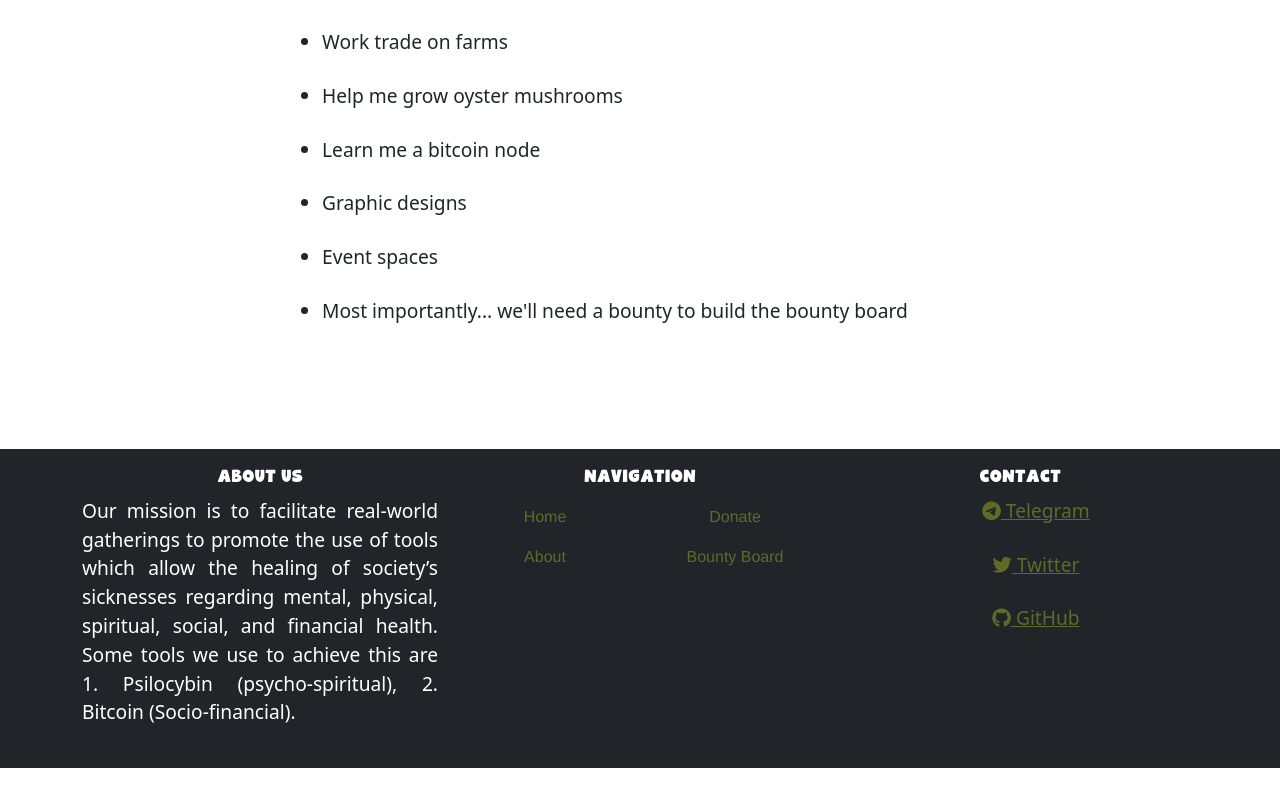
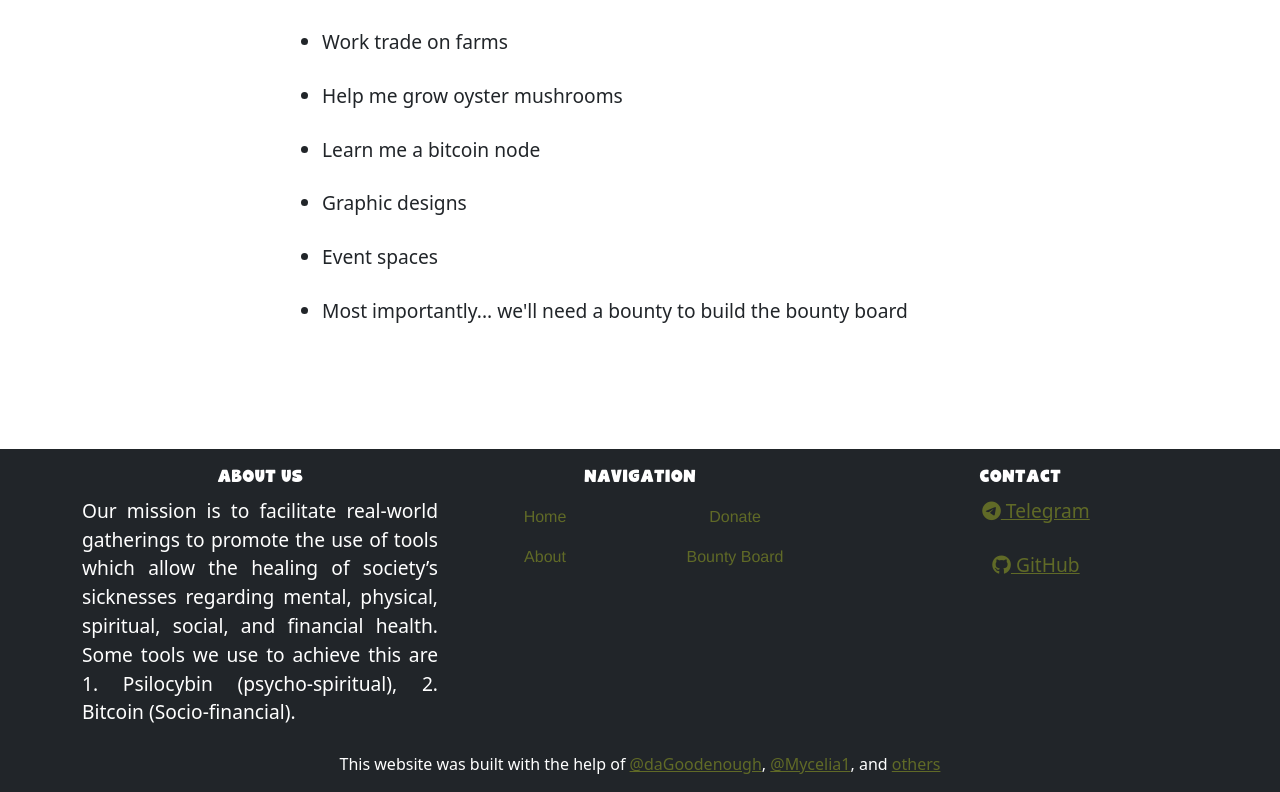
Before and after one commit to gudnuf/psitadel, a React (Create React App) app in the folder frontend/: page /bounty in a window 1280 px wide. Shown: the part 436-1228 px from the top of the page. Before the commit the page ends 1204 px from the top, so only its background shows below. Built offline with nearby package versions, Linux system fonts and the light colour scheme.

Commit message:
Add contributions in footer

```diff
--- a/frontend/src/components/Footer.js
+++ b/frontend/src/components/Footer.js
@@ -52,15 +52,6 @@ const Footer = () => (
               </li>
             </a>
             <a
-              href="https://twitter.com/DecrimNat"
-              target="_blank"
-              rel="noreferrer"
-            >
-              <li>
-                <i className="fa-brands fa-twitter" /> Twitter
-              </li>
-            </a>
-            <a
               href="https://github.com/daGoodenough/psitadel"
               target="_blank"
               rel="noreferrer"
@@ -72,6 +63,16 @@ const Footer = () => (
           </ul>
         </Col>
       </Row>
+      <Row className="text-center">
+        <Col xs={12}>
+          This website was built with the help of{' '}
+          <a href="https://github.com/daGoodenough">@daGoodenough</a>,{' '}
+          <a href="https://github.com/mycelia1">@Mycelia1</a>, and{' '}
+          <a href="https://github.com/daGoodenough/psitadel/graphs/contributors">
+            others
+          </a>
+        </Col>
+      </Row>
     </Container>
   </footer>
 );
```
